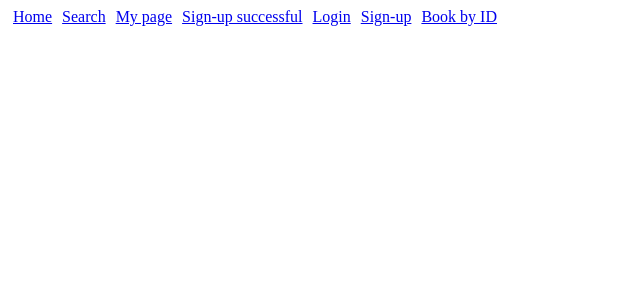
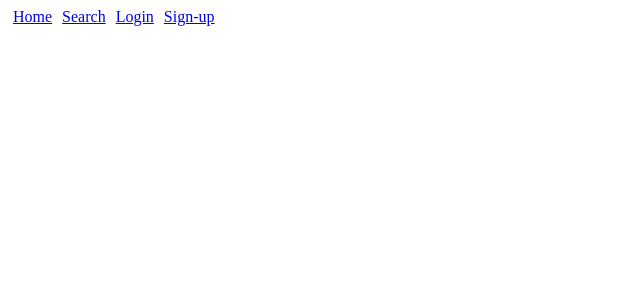
Before and after one commit to cat-rivers/react_library, a React (Create React App) app in the folder awesome_library/: page / in a window 1280 px wide. Shown: the top 300 px of the page, without its empty margins (0-640 px from the left). Built offline with nearby package versions, Linux system fonts and the light colour scheme; some icons are missing.

Commit message:
small changes to nav bar

```diff
--- a/awesome_library/src/App.js
+++ b/awesome_library/src/App.js
@@ -13,15 +13,12 @@ function App() {
 
   return (
     <Router>
-      <div>
+      <nav>
         <Link style={padding} to="/">Home</Link>
         <Link style={padding} to="/search">Search</Link>
-        <Link style={padding} to="/mypage">My page</Link>
-        <Link style={padding} to="/signupsuccessful">Sign-up successful</Link>
         <Link style={padding} to="/login">Login</Link>
         <Link style={padding} to="/signup">Sign-up</Link>
-        <Link style={padding} to="/bookbyid">Book by ID</Link>
-      </div>
+      </nav>
       <Routes>
         <Route path="/" element={<Home/>} />
         <Route path="/search" element={<Search/>} />
```
